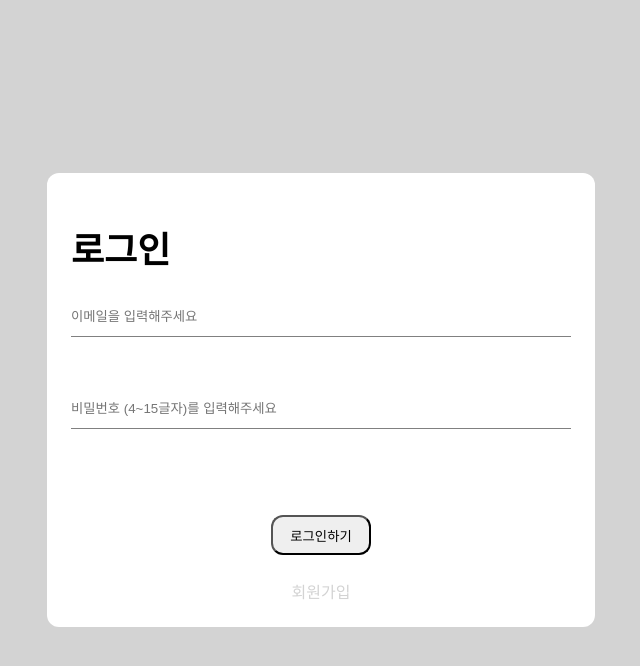
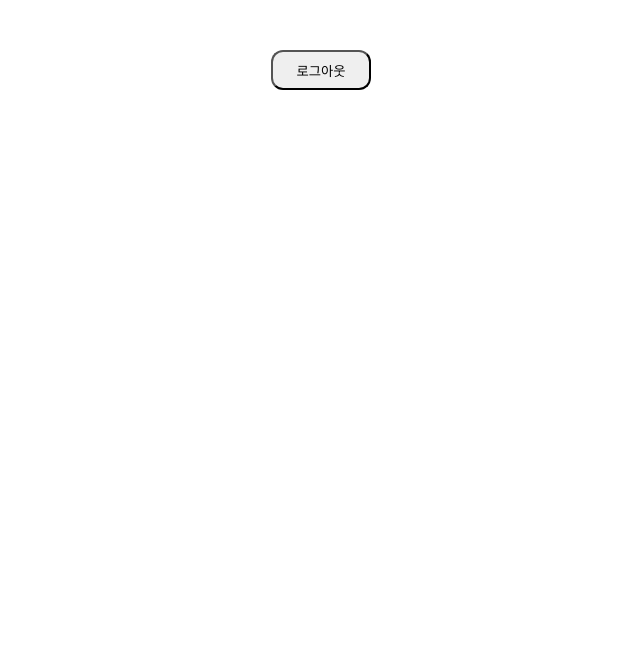
Before and after one commit to hyewon0615/-2024nbcamp_timeattack, a React (Create React App) app: page / in a window 1280 px wide. Before the commit this address led to /login. Shown: the top 666 px of the page, without its empty margins (319-959 px from the left). Built offline with nearby package versions, Linux system fonts and the light colour scheme; sample sign-in values are in the browser's storage.

Commit message:
commit 되돌리기

```diff
--- a/src/Router/Router.tsx
+++ b/src/Router/Router.tsx
@@ -1,15 +1,26 @@
+import { useSelector } from 'react-redux';
 import { BrowserRouter, Navigate, Route, Routes } from 'react-router-dom';
-
+import Home from '../pages/Home';
 import Join from '../pages/Join';
 import Login from '../pages/Login';
-
+import { RootState } from '../redux/config/configStore';
 function Router() {
+  const isLogin = useSelector((state: RootState) => state.authSlice.isLogin);
   return (
     <BrowserRouter>
       <Routes>
-        <Route path="/login" element={<Login />} />
-        <Route path="/join" element={<Join />} />
-        <Route path="*" element={<Navigate replace to="/login" />} />
+        {isLogin ? (
+          <>
+            <Route path="/" element={<Home />} />
+            <Route path="*" element={<Navigate replace to="/" />} />
+          </>
+        ) : (
+          <>
+            <Route path="/login" element={<Login />} />
+            <Route path="/join" element={<Join />} />
+            <Route path="*" element={<Navigate replace to="/login" />} />
+          </>
+        )}
       </Routes>
     </BrowserRouter>
   );
--- /dev/null
+++ b/src/pages/Home.tsx
@@ -0,0 +1,9 @@
+import { useDispatch } from 'react-redux';
+import Button from '../componenets/common/Button';
+import { logout } from '../redux/modules/authSlice';
+function Home() {
+  const dispatch = useDispatch();
+  return <Button onClick={() => dispatch(logout(''))} text={'로그아웃'} />;
+}
+
+export default Home;
```
